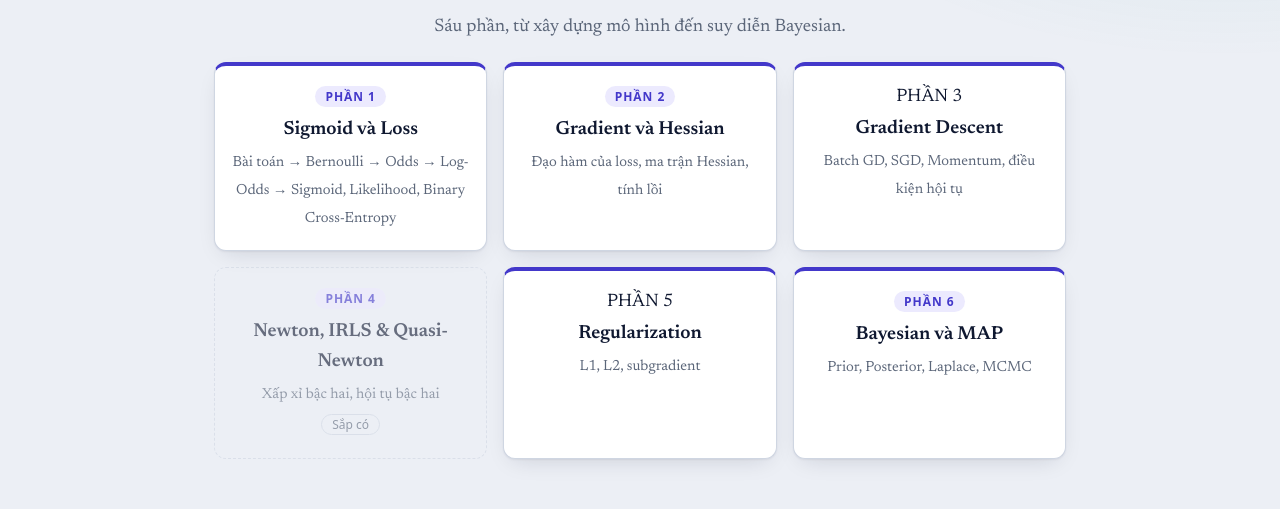
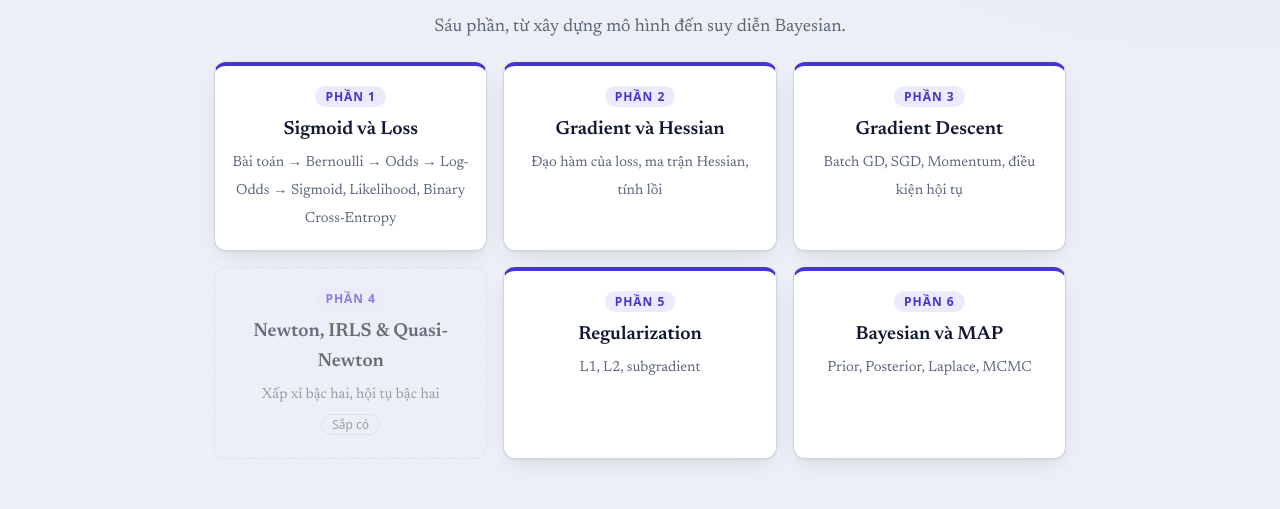
Before and after one commit to nahhhhhhhhaha/logisticregression, a plain HTML site: page index.html in a window 1280 px wide. Shown: the part 259-768 px from the top of the page. Drawn offline with Linux system fonts and the light colour scheme.

Commit message:
Fix HTML structure for section links

```diff
--- a/index.html
+++ b/index.html
@@ -35,9 +35,9 @@ a.k:hover,a.k:focus-visible{border-color:var(--pos);outline:none;box-shadow:0 0
 <div class="g">
 <a class="k" href="phan1-sigmoid/"><div class="n">PHẦN 1</div><b>Sigmoid và Loss</b><span>Bài toán → Bernoulli → Odds → Log-Odds → Sigmoid, Likelihood, Binary Cross-Entropy</span></a>
 <a class="k" href="phan2-gradient/"><div class="n">PHẦN 2</div><b>Gradient và Hessian</b><span>Đạo hàm của loss, ma trận Hessian, tính lồi</span><br></a>
-<a class="k" href="phan3-gradient-descent/">PHẦN 3<b>Gradient Descent</b><span>Batch GD, SGD, Momentum, điều kiện hội tụ</span><br></a>
+<a class="k" href="phan3-gradient-descent/"><div class="n">PHẦN 3</div><b>Gradient Descent</b><span>Batch GD, SGD, Momentum, điều kiện hội tụ</span><br></a>
 <div class="k off"><div class="n">PHẦN 4</div><b>Newton, IRLS & Quasi-Newton</b><span>Xấp xỉ bậc hai, hội tụ bậc hai</span><br><i class="tag">Sắp có</i></div>
-<a class="k" href="phan3-gradient-descent/">PHẦN 5<b>Regularization</b><span>L1, L2, subgradient</span><br></a>
+<a class="k" href="phan3-gradient-descent/"><div class="n">PHẦN 5</div><b>Regularization</b><span>L1, L2, subgradient</span><br></a>
 <a class="k" href="phan6-map/"><div class="n">PHẦN 6</div><b>Bayesian và MAP</b><span>Prior, Posterior, Laplace, MCMC</span><br></a>
 </div>
 
```
